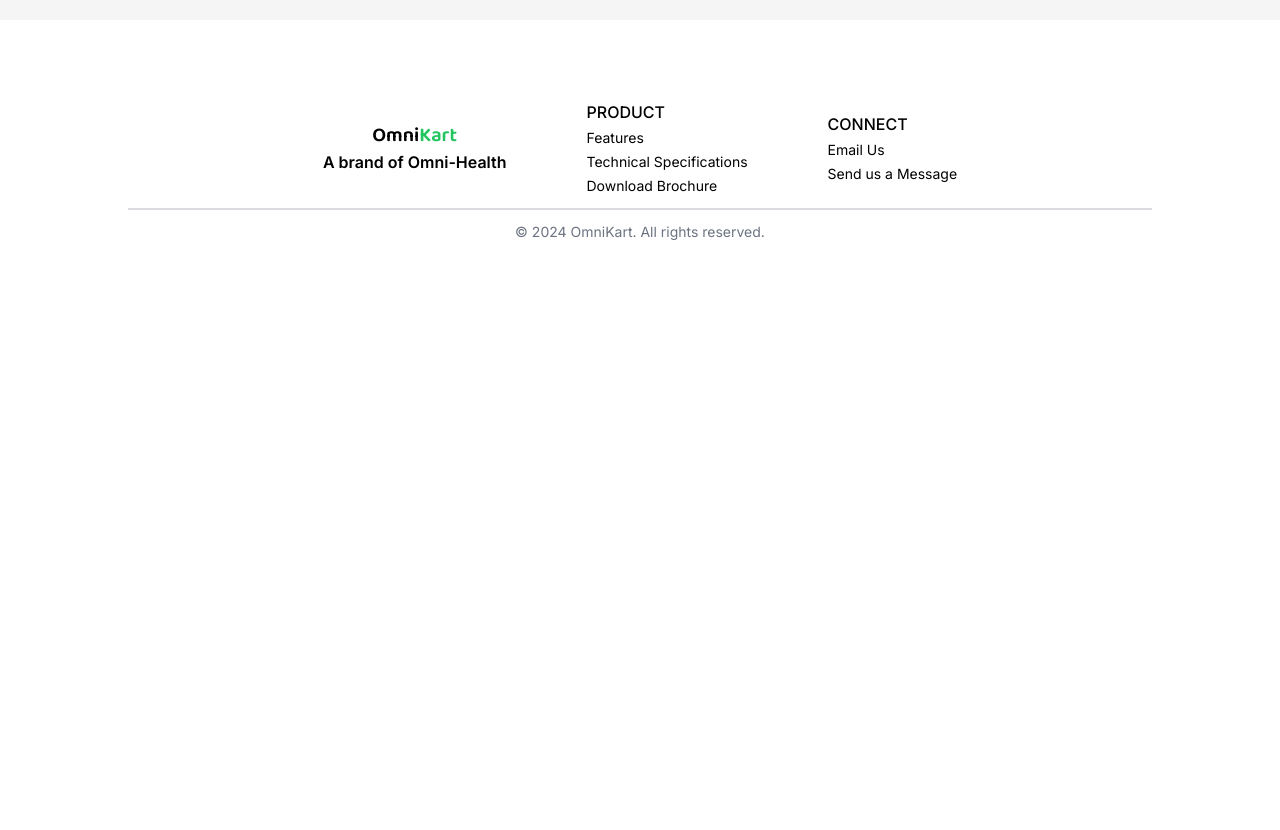
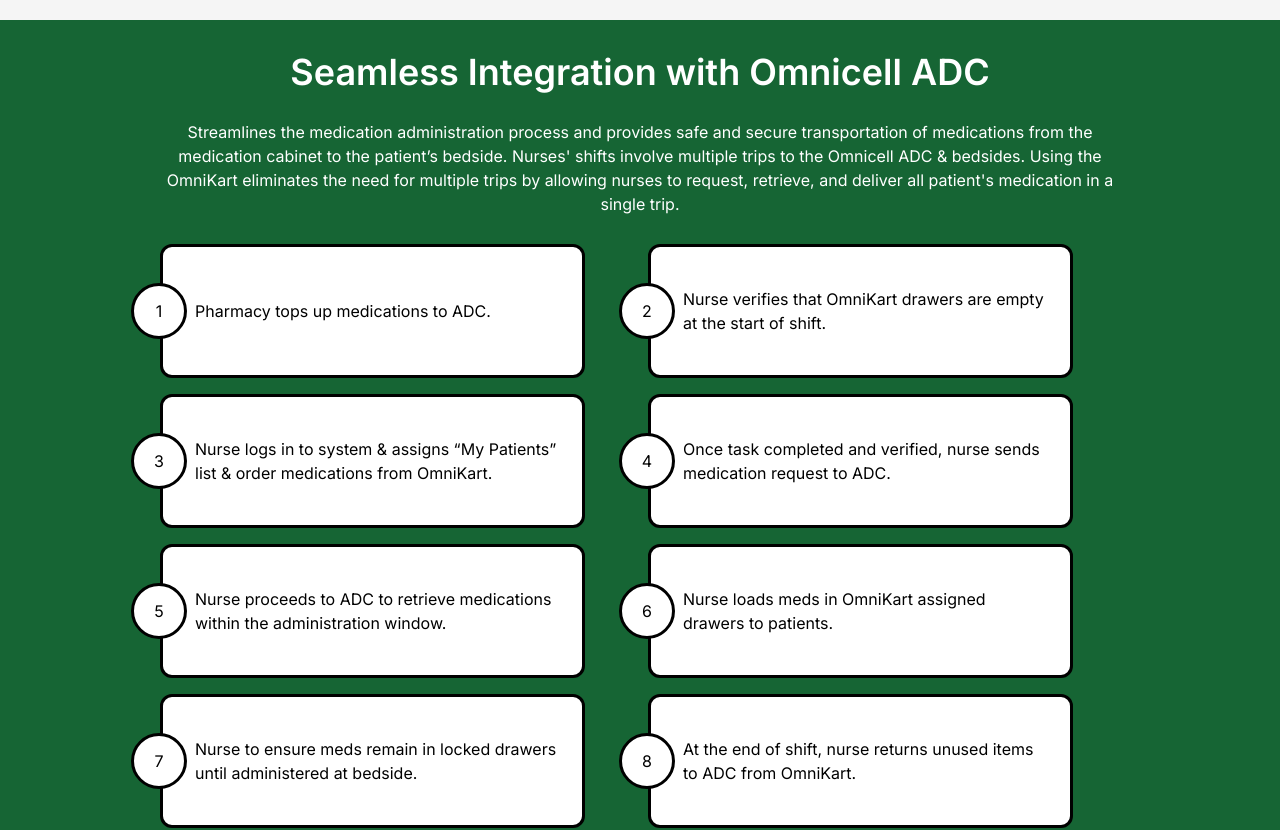
Before and after one commit to ruvik2000/omnikart-live, a Next.js app: page /features in a window 1280 px wide. Shown: the part 380-1210 px from the top of the page. Before the commit the page ends 800 px from the top, so only its background shows below. Built offline with nearby package versions, Linux system fonts and the light colour scheme.

Commit message:
Added sequence list Section

```diff
--- a/app/features/page.tsx
+++ b/app/features/page.tsx
@@ -1,5 +1,6 @@
 import CustomLetterBlock from "@/components/custom-letter-block";
-import { letterBlock } from "@/constants";
+import SequenceItem from "@/components/sequence-item";
+import { letterBlock, sequenceList } from "@/constants";
 import React from "react";
 
 const page = () => {
@@ -12,6 +13,26 @@ const page = () => {
           </React.Fragment>
         ))}
       </section>
+      <section className="flex flex-col gap-7 py-8 px-[10rem] text-center text-white bg-green-800">
+        <h2 className="text-4xl font-semibold">
+          Seamless Integration with Omnicell ADC
+        </h2>
+        <p>
+          Streamlines the medication administration process and provides safe
+          and secure transportation of medications from the medication cabinet
+          to the patient’s bedside. Nurses' shifts involve multiple trips to the
+          Omnicell ADC & bedsides. Using the OmniKart eliminates the need for
+          multiple trips by allowing nurses to request, retrieve, and deliver
+          all patient's medication in a single trip.
+        </p>
+        <div className="w-full mx-auto grid gap-4 grid-cols-1 grid-rows-8 md:grid-cols-2 md:grid-rows-4">
+          {sequenceList.map((item, index) => (
+            <React.Fragment key={index}>
+              <SequenceItem {...item} />
+            </React.Fragment>
+          ))}
+        </div>
+      </section>
     </main>
   );
 };
--- /dev/null
+++ b/components/sequence-item.tsx
@@ -0,0 +1,19 @@
+import React from "react";
+
+type SequenceItemProps = {
+  number: number;
+  description: string;
+};
+
+const SequenceItem = ({ number, description }: SequenceItemProps) => {
+  return (
+    <div className="relative flex items-center justify-start bg-white w-[90%] text-black px-5 py-10 rounded-xl border-[3px] border-black">
+      <div className="absolute -left-8 bg-white border-[3px] border-black w-14 h-14 flex items-center justify-center rounded-full">
+        <span>{number}</span>
+      </div>
+      <p className="ml-3 !text-left">{description}</p>
+    </div>
+  );
+};
+
+export default SequenceItem;
--- a/constants/index.ts
+++ b/constants/index.ts
@@ -79,3 +79,44 @@ export const letterBlock = [
     description: "TIME SAVING",
   },
 ];
+
+export const sequenceList = [
+  {
+    number: 1,
+    description: "Pharmacy tops up medications to ADC.",
+  },
+  {
+    number: 2,
+    description:
+      "Nurse verifies that OmniKart drawers are empty at the start of shift.",
+  },
+  {
+    number: 3,
+    description:
+      "Nurse logs in to system & assigns “My Patients” list & order medications from OmniKart.",
+  },
+  {
+    number: 4,
+    description:
+      "Once task completed and verified, nurse sends medication request to ADC.",
+  },
+  {
+    number: 5,
+    description:
+      "Nurse proceeds to ADC to retrieve medications within the administration window.",
+  },
+  {
+    number: 6,
+    description: "Nurse loads meds in OmniKart assigned drawers to patients.",
+  },
+  {
+    number: 7,
+    description:
+      "Nurse to ensure meds remain in locked drawers until administered at bedside.",
+  },
+  {
+    number: 8,
+    description:
+      "At the end of shift, nurse returns unused items to ADC from OmniKart.",
+  },
+];
```
